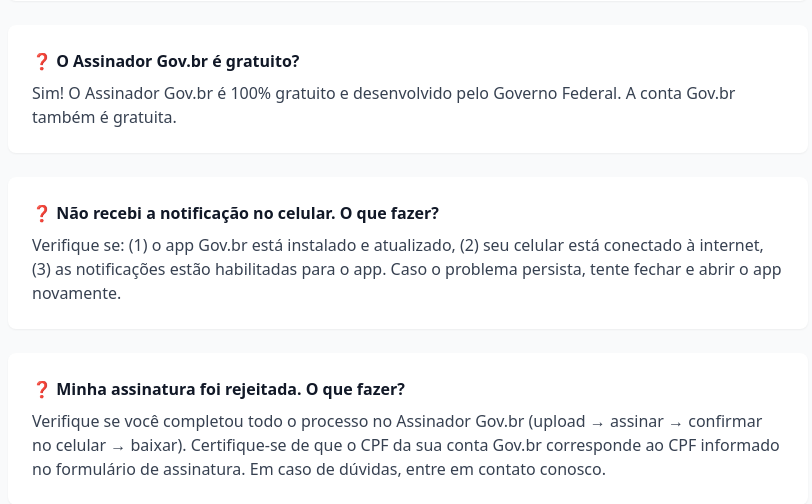
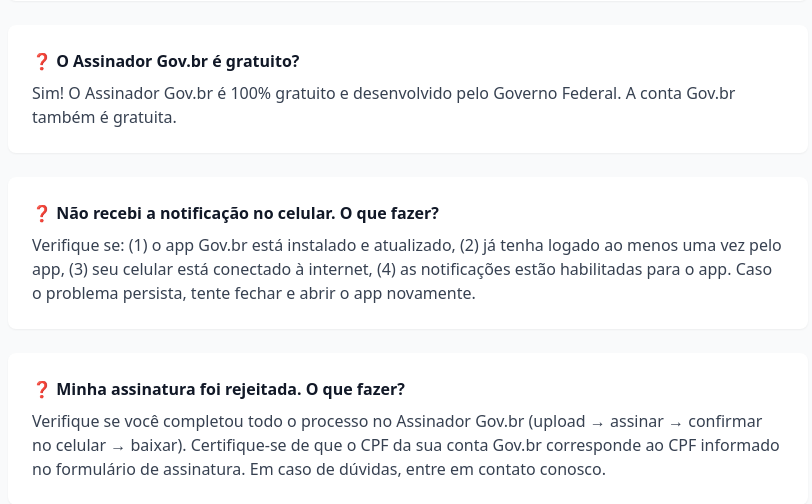
Before and after one commit to thsteixeira/peticao-brasil, a Django app: page /help/how-to-sign/ in a window 1280 px wide. Shown: the part 3328-3832 px from the top of the page, without its empty margins (232-1044 px from the left). Run offline with Django 5.2, Linux system fonts and the light colour scheme; parts of the project's set-up code (start-up, migrations or seed data) failed here and were passed over; some libraries are stand-ins or nearby versions.

Commit message:
fixing how-to-sign page error

```diff
--- a/templates/help/how_to_sign.html
+++ b/templates/help/how_to_sign.html
@@ -278,8 +278,8 @@
             <div class="bg-white rounded-lg p-6 shadow-sm">
                 <h3 class="font-bold text-gray-900 mb-2">❓ Não recebi a notificação no celular. O que fazer?</h3>
                 <p class="text-gray-700">
-                    Verifique se: (1) o app Gov.br está instalado e atualizado, (2) seu celular está conectado à internet,
-                    (3) as notificações estão habilitadas para o app. Caso o problema persista, tente fechar e abrir o app novamente.
+                    Verifique se: (1) o app Gov.br está instalado e atualizado, (2) já tenha logado ao menos uma vez pelo app, (3) seu celular está conectado à internet,
+                    (4) as notificações estão habilitadas para o app. Caso o problema persista, tente fechar e abrir o app novamente.
                 </p>
             </div>
 
@@ -306,7 +306,7 @@
                     Após a verificação da sua assinatura, você receberá por email um Certificado de Cadeia de Custódia oficial.
                     Este certificado possui valor legal e comprova a integridade do texto da petição que você assinou,
                     além de toda a timeline do processo de verificação.
-                    <a href="{% url 'help:custody_certificate' %}" class="text-blue-600 hover:underline font-semibold">Saiba mais →</a>
+                    <a href="{% url 'petitions:custody_certificate' %}" class="text-blue-600 hover:underline font-semibold">Saiba mais →</a>
                 </p>
             </div>
         </div>
@@ -344,7 +344,7 @@
         </div>
 
         <div class="mt-4">
-            <a href="{% url 'help:custody_certificate' %}" class="inline-block bg-blue-600 text-white px-6 py-3 rounded-lg hover:bg-blue-700 transition-colors font-semibold">
+            <a href="{% url 'petitions:custody_certificate' %}" class="inline-block bg-blue-600 text-white px-6 py-3 rounded-lg hover:bg-blue-700 transition-colors font-semibold">
                 📖 Saiba mais sobre o Certificado de Custódia
             </a>
         </div>
```
